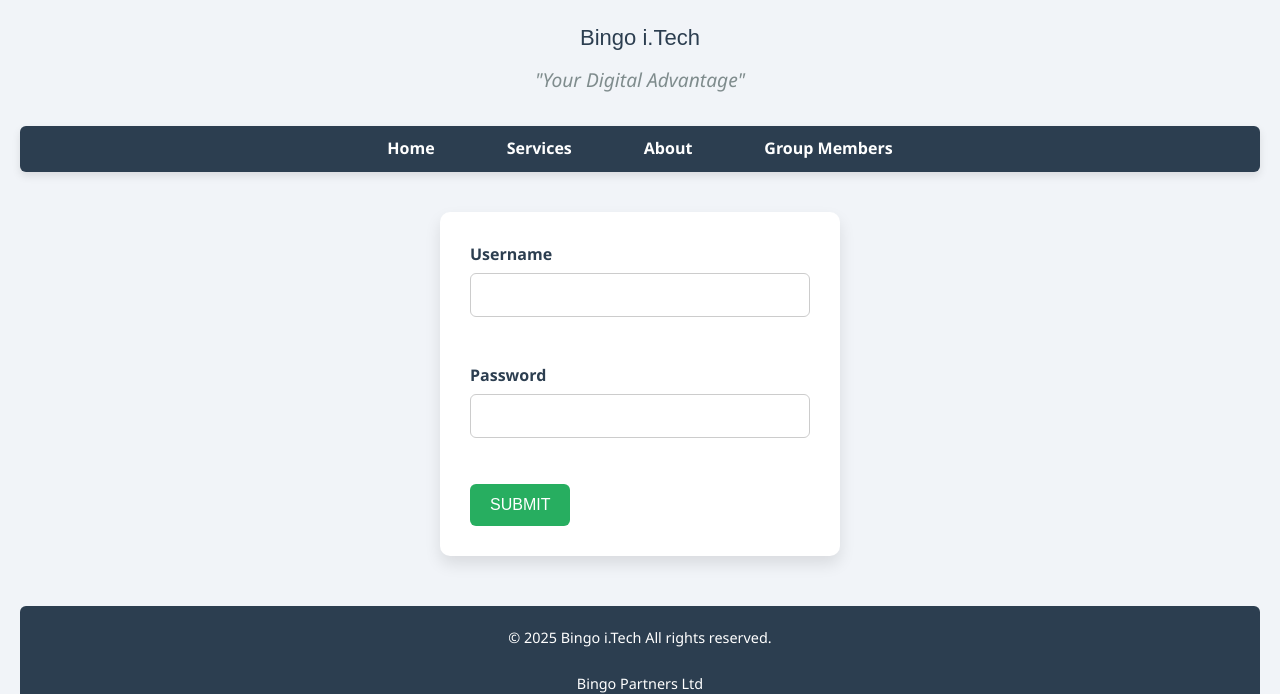
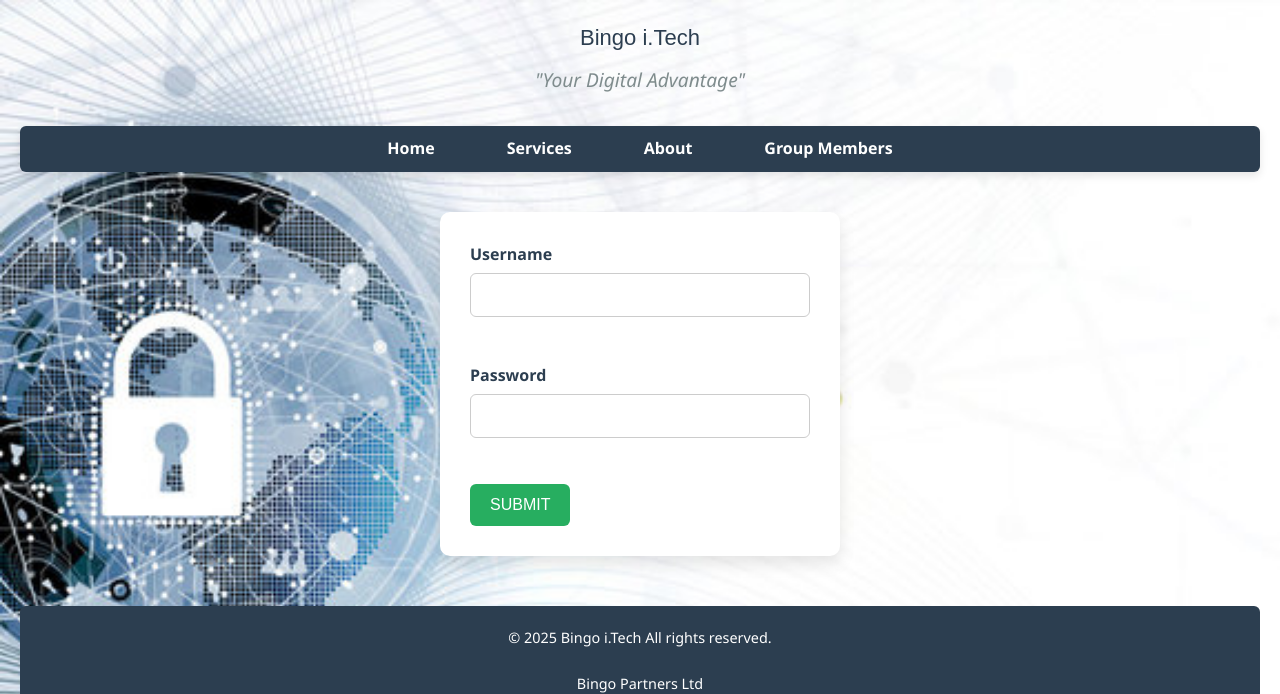
Before and after one commit to Timothy213601/Cat-qwe, a plain HTML site: page index.html in a window 1280 px wide. Shown: the top 694 px of the page. Drawn offline with Linux system fonts and the light colour scheme.

Commit message:
Update index.html

```diff
--- a/index.html
+++ b/index.html
@@ -11,7 +11,7 @@
 <style>
     body {
 
-        background-image: url('IMAGES/mom.jpg');
+        background-image: url('mom.jpg');
         height: 100vh;
         background-size: cover;
         background-position: center;
```
